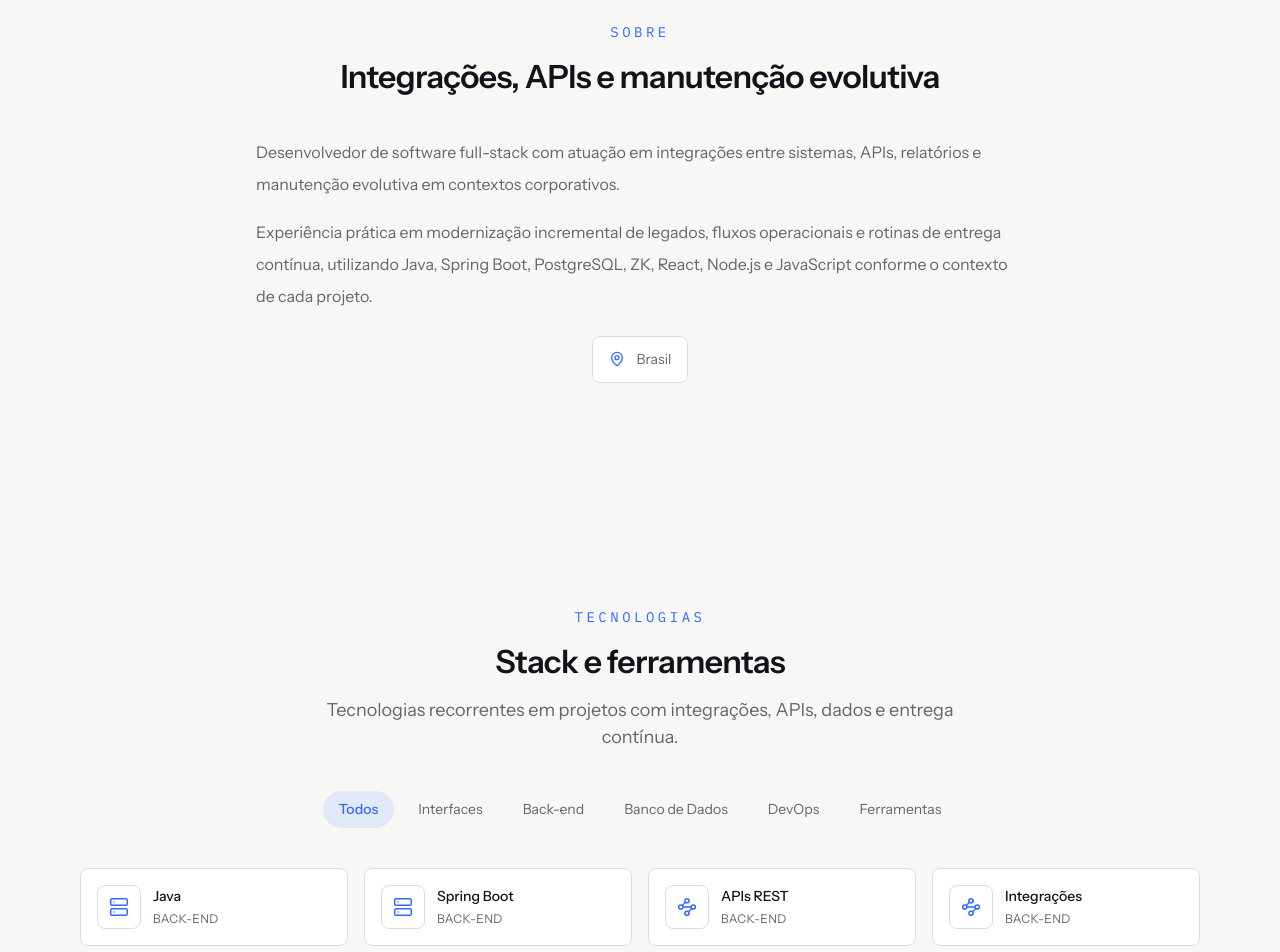
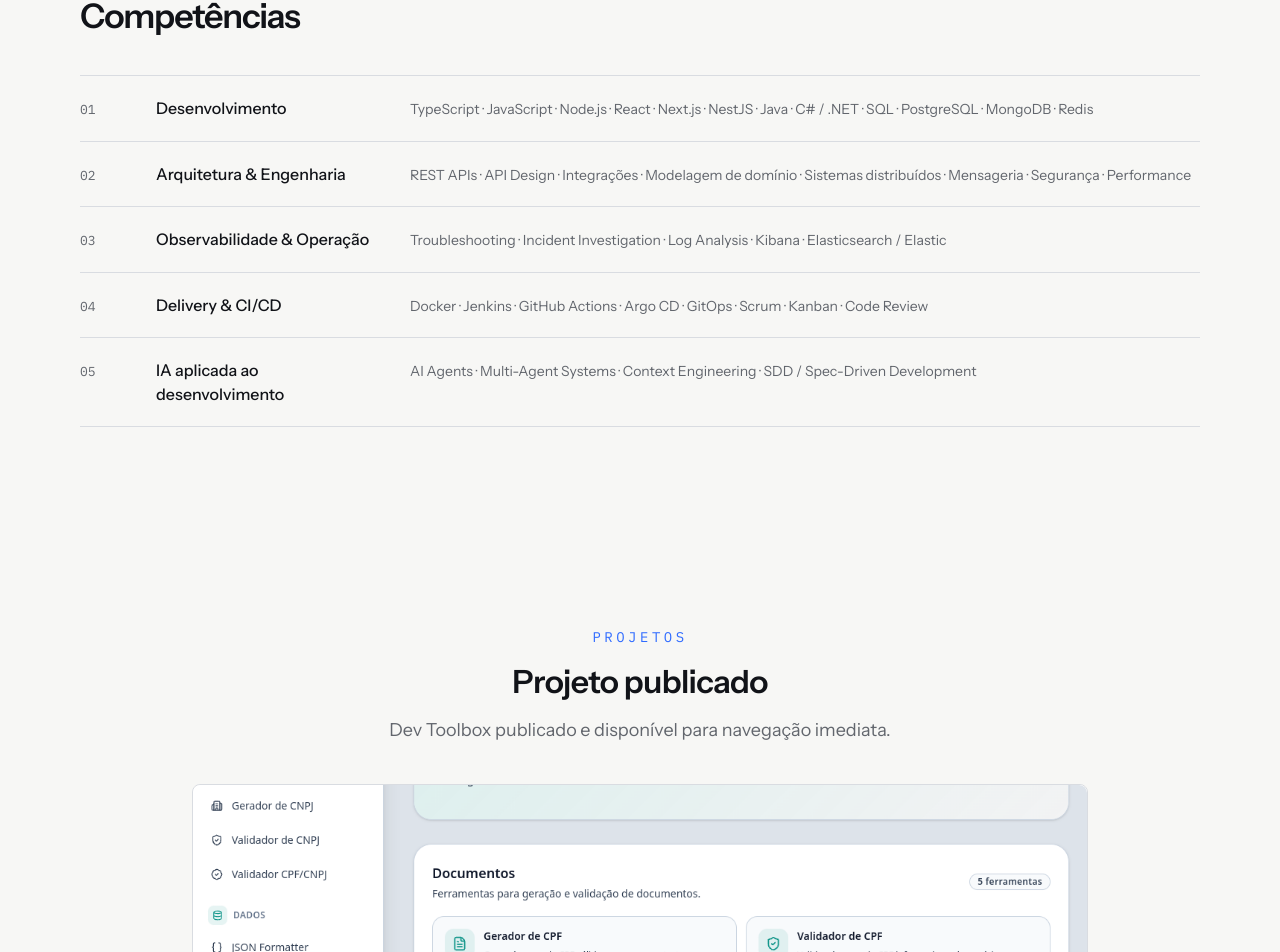
Before and after one commit to GabrielGuilhermess/personal-landing-page, a Next.js app: page / in a window 1280 px wide. Shown: the part 758-1710 px from the top of the page. Built offline with nearby package versions, Linux system fonts and the light colour scheme.

Commit message:
feat(landing): implement LAND-0005 competencies

```diff
--- a/src/app/page.tsx
+++ b/src/app/page.tsx
@@ -12,9 +12,9 @@ export default function HomePage() {
       <Header />
       <main className="overflow-x-hidden">
         <HeroSection />
-        <AboutSection />
         <SkillsSection />
         <ProjectsSection />
+        <AboutSection />
         <ContactSection />
       </main>
       <Footer />
--- a/src/components/layout/Header.tsx
+++ b/src/components/layout/Header.tsx
@@ -3,7 +3,7 @@ import GitHubMark from "@/design-system/components/GitHubMark";
 import ThemeControl from "@/design-system/components/ThemeControl";
 
 const NAV_ITEMS = [
-  { href: "#skills", label: "Competências" },
+  { href: "#competencias", label: "Competências" },
   { href: "#projetos", label: "Projetos" },
   { href: "#sobre", label: "Sobre" },
 ] as const;
--- a/src/components/sections/SkillsSection.tsx
+++ b/src/components/sections/SkillsSection.tsx
@@ -1,77 +1,41 @@
-"use client";
-
-import { motion } from "framer-motion";
-import { useState } from "react";
-import { SKILLS, SKILL_CATEGORIES } from "@/data/skills";
-import { Card, SectionHeading, SkillIcon } from "@/design-system/components";
-import { staggerContainer, staggerItem } from "@/design-system/tokens/animations";
-import type { SkillCategory } from "@/types";
-import { cn } from "@/design-system/lib/utils";
+import { COMPETENCIES } from "@/data/skills";
+import { Container, DisclosureItem } from "@/design-system/components";
 
 export default function SkillsSection() {
-  const [activeCategory, setActiveCategory] = useState<SkillCategory | "all">("all");
+  return (
+    <section id="competencias" aria-labelledby="competencias-title" className="py-[72px] md:py-[88px]">
+      <Container>
+        <header className="mb-8 md:mb-10">
+          <h2
+            id="competencias-title"
+            className="text-[30px] font-semibold leading-[1.1] tracking-[-0.035em] text-[var(--text)] md:text-[34px]"
+          >
+            Competências
+          </h2>
+        </header>
 
-  const filteredSkills = SKILLS.filter(
-    (skill) => activeCategory === "all" || skill.category === activeCategory,
-  );
-
-  return (
-    <section id="skills" className="section-container py-20 md:py-28">
-      <div className="space-y-10">
-        <SectionHeading
-          align="center"
-          label="Tecnologias"
-          title="Stack e ferramentas"
-          subtitle="Tecnologias recorrentes em projetos com integrações, APIs, dados e entrega contínua."
-        />
-
-        <div className="flex flex-wrap justify-center gap-2">
-          {Object.entries(SKILL_CATEGORIES).map(([key, label]) => {
-            const isActive = activeCategory === key;
-
-            return (
-              <button
-                key={key}
-                type="button"
-                onClick={() => setActiveCategory(key as SkillCategory | "all")}
-                aria-pressed={isActive}
-                className={cn(
-                  "rounded-full px-4 py-2 text-sm transition-colors",
-                  isActive
-                    ? "bg-brand-500/10 font-medium text-brand-500"
-                    : "text-[var(--text-secondary)] hover:text-[var(--text-primary)]",
-                )}
-              >
-                {label}
-              </button>
-            );
-          })}
+        <div className="border-t border-[var(--divider)]">
+          {COMPETENCIES.map((group, index) => (
+            <DisclosureItem
+              key={group.title}
+              index={String(index + 1).padStart(2, "0")}
+              title={group.title}
+              summary={
+                <span className="col-start-2 min-w-0 leading-[1.6] sm:col-start-3">
+                  {group.terms.join(" · ")}
+                </span>
+              }
+              summaryClassName="py-[18px] transition-colors duration-[var(--motion-fast)] hover:bg-[var(--surface)] md:py-5"
+              summaryContentClassName="grid grid-cols-[34px_minmax(0,1fr)] items-baseline gap-x-3 gap-y-2 sm:grid-cols-[42px_190px_minmax(0,1fr)] sm:gap-x-5 min-[1100px]:grid-cols-[52px_230px_minmax(0,1fr)] min-[1100px]:gap-x-6"
+              contentClassName="pb-5 pl-[46px] pr-2 sm:pl-[272px] min-[1100px]:pl-[330px]"
+            >
+              <p className="max-w-[720px] text-[14px] leading-[1.7] text-[var(--muted)]">
+                {group.detail}
+              </p>
+            </DisclosureItem>
+          ))}
         </div>
-
-        <motion.div
-          key={activeCategory}
-          variants={staggerContainer}
-          initial="hidden"
-          animate="visible"
-          className="grid grid-cols-2 gap-4 sm:grid-cols-3 lg:grid-cols-4"
-        >
-          {filteredSkills.map((skill) => (
-            <motion.div key={`${activeCategory}-${skill.name}`} variants={staggerItem}>
-              <Card padding="sm" className="h-full">
-                <div className="flex h-full items-center gap-3">
-                  <SkillIcon icon={skill.icon} />
-                  <div className="min-w-0 flex-1">
-                    <p className="truncate text-sm font-medium text-[var(--text-primary)]">{skill.name}</p>
-                    <p className="mt-1 text-xs uppercase tracking-wide text-[var(--text-tertiary)]">
-                      {SKILL_CATEGORIES[skill.category]}
-                    </p>
-                  </div>
-                </div>
-              </Card>
-            </motion.div>
-          ))}
-        </motion.div>
-      </div>
+      </Container>
     </section>
   );
 }
--- a/src/data/skills.ts
+++ b/src/data/skills.ts
@@ -1,5 +1,67 @@
 import type { Skill, SkillCategory } from "@/types";
 
+export interface CompetencyGroup {
+  title: string;
+  terms: string[];
+  detail: string;
+}
+
+export const COMPETENCIES: CompetencyGroup[] = [
+  {
+    title: "Desenvolvimento",
+    terms: [
+      "TypeScript",
+      "JavaScript",
+      "Node.js",
+      "React",
+      "Next.js",
+      "NestJS",
+      "Java",
+      "C# / .NET",
+      "SQL",
+      "PostgreSQL",
+      "MongoDB",
+      "Redis",
+    ],
+    detail:
+      "Construção e evolução de aplicações web, APIs, integrações, regras de negócio e persistência, com testes unitários, de integração, E2E e TDD conforme o contexto.",
+  },
+  {
+    title: "Arquitetura & Engenharia",
+    terms: [
+      "REST APIs",
+      "API Design",
+      "Integrações",
+      "Modelagem de domínio",
+      "Sistemas distribuídos",
+      "Mensageria",
+      "Segurança",
+      "Performance",
+    ],
+    detail:
+      "Desenho de APIs e domínios, integração entre serviços e tratamento de retries, timeouts e falhas parciais. Segurança envolve autenticação, autorização, controle de acesso e validação; performance envolve análise de gargalos, consultas e tempo de resposta.",
+  },
+  {
+    title: "Observabilidade & Operação",
+    terms: ["Troubleshooting", "Incident Investigation", "Log Analysis", "Kibana", "Elasticsearch / Elastic"],
+    detail:
+      "Investigação de incidentes, análise de logs, reprodução de falhas e diagnóstico de comportamento inesperado em produção, usando observabilidade para chegar da evidência à causa.",
+  },
+  {
+    title: "Delivery & CI/CD",
+    terms: ["Docker", "Jenkins", "GitHub Actions", "Argo CD", "GitOps", "Scrum", "Kanban", "Code Review"],
+    detail:
+      "Automação e operação do fluxo de entrega, da integração contínua ao deploy e sincronização de ambientes, combinando práticas de GitOps, revisão de código e organização do trabalho.",
+  },
+  {
+    title: "IA aplicada ao desenvolvimento",
+    terms: ["AI Agents", "Multi-Agent Systems", "Context Engineering", "SDD / Spec-Driven Development"],
+    detail:
+      "Uso de agentes e contexto estruturado para apoiar investigação, planejamento e implementação de software, mantendo IA como ferramenta de engenharia e não como identidade principal.",
+  },
+];
+
+// Legacy data remains available until all old consumers are removed in the cleanup card.
 export const SKILLS: Skill[] = [
   { name: "Java", icon: "backend", category: "backend" },
   { name: "Spring Boot", icon: "backend", category: "backend" },
--- a/src/design-system/components/DisclosureItem.tsx
+++ b/src/design-system/components/DisclosureItem.tsx
@@ -9,6 +9,9 @@ export interface DisclosureItemProps {
   children: ReactNode;
   defaultOpen?: boolean;
   className?: string;
+  summaryClassName?: string;
+  summaryContentClassName?: string;
+  contentClassName?: string;
 }
 
 export default function DisclosureItem({
@@ -18,15 +21,23 @@ export default function DisclosureItem({
   children,
   defaultOpen = false,
   className,
+  summaryClassName,
+  summaryContentClassName,
+  contentClassName,
 }: DisclosureItemProps) {
   return (
     <Disclosure
       defaultOpen={defaultOpen}
       className={cn("border-b border-[var(--divider)]", className)}
-      summaryClassName="py-4"
-      contentClassName="pb-4 pl-0 text-sm leading-[1.65] text-[var(--muted)]"
+      summaryClassName={cn("py-4", summaryClassName)}
+      contentClassName={cn("pb-4 pl-0 text-sm leading-[1.65] text-[var(--muted)]", contentClassName)}
       summary={
-        <div className="flex min-w-0 flex-wrap items-baseline gap-x-4 gap-y-1">
+        <div
+          className={cn(
+            "flex min-w-0 flex-wrap items-baseline gap-x-4 gap-y-1",
+            summaryContentClassName,
+          )}
+        >
           {index ? <span className="font-mono text-[13px] text-[var(--muted)]">{index}</span> : null}
           <span className="font-medium text-[var(--text)]">{title}</span>
           <span className="min-w-0 text-sm text-[var(--muted)]">{summary}</span>
```
